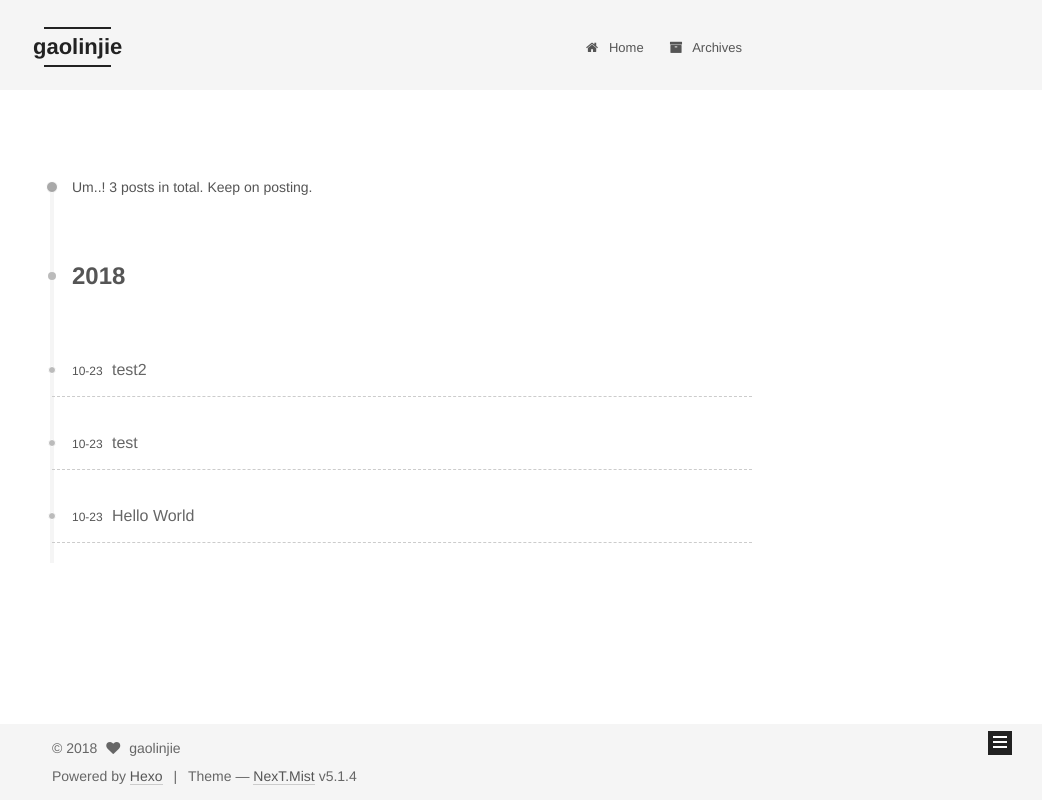
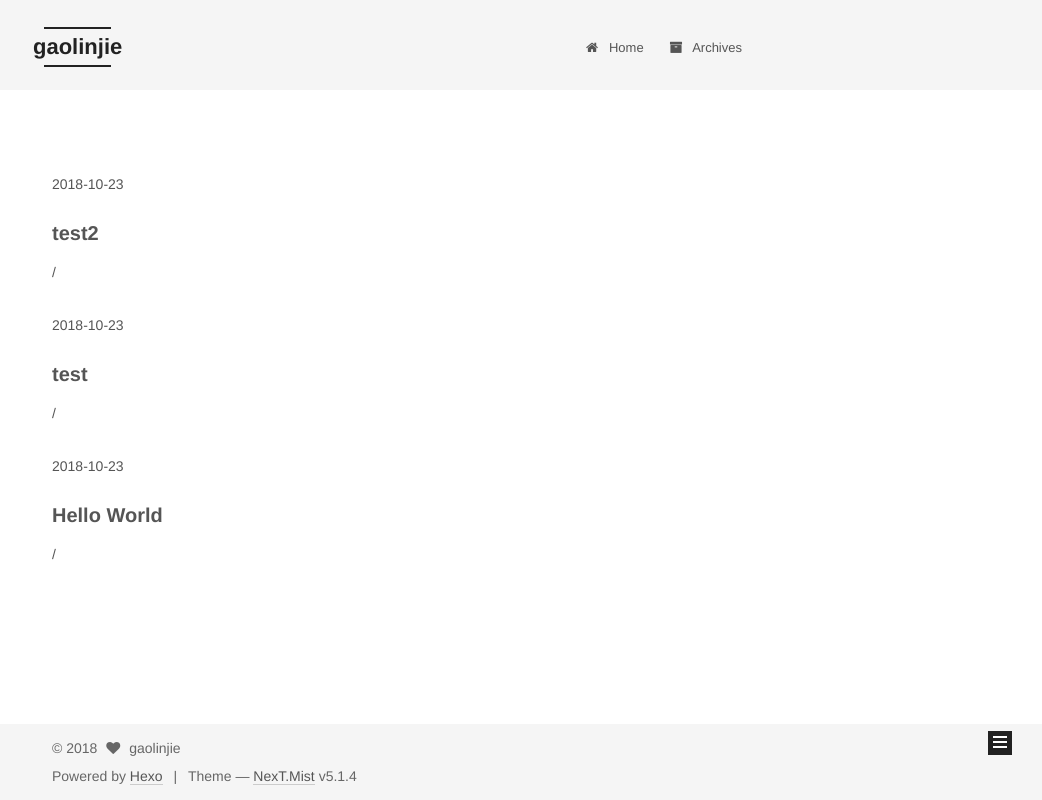
Before and after one commit to gaolinjie/gaolinjie.github.io, a plain HTML site: page index.html in a window 1280 px wide. Shown: the whole page, without its empty margins (238-1280 px from the left). Drawn offline with nearby package versions, Linux system fonts and the light colour scheme; some packages are replaced by stand-ins of ours.

Commit message:
Site updated: 2018-10-24 10:01:05

```diff
--- a/css/main.css
+++ b/css/main.css
@@ -1822,7 +1822,7 @@ pre .javascript .function {
   width: 4px;
   height: 4px;
   border-radius: 50%;
-  background: #d07579;
+  background: #fffe09;
 }
 .links-of-blogroll {
   font-size: 13px;
--- a/index.html
+++ b/index.html
@@ -123,7 +123,7 @@
 
 
 
-  <title>Archive | gaolinjie</title>
+  <title>gaolinjie</title>
 
 
 
@@ -142,7 +142,8 @@
 
 
 
-  <div class="container sidebar-position-left page-archive">
+  <div class="container sidebar-position-left
+  page-home">
     <div class="headband"></div>
 
     <header id="header" class="header" itemscope="" itemtype="http://schema.org/WPHeader">
@@ -215,141 +216,54 @@
         <div class="content-wrap">
           <div id="content" class="content">
 
+  <section id="posts" class="posts-expand">
 
+      <div class="post-preview">
+        <div class="post-time">2018-10-23</div>
+        <div class="post-info">
+            <a href="/2018/10/23/test2/">
+                <h3>
+                    test2
+                </h3>
+            </a>
+            <p>
+                <span>/</span>
 
+            </p>
+        </div>
+    </div>
 
+      <div class="post-preview">
+        <div class="post-time">2018-10-23</div>
+        <div class="post-info">
+            <a href="/2018/10/23/test/">
+                <h3>
+                    test
+                </h3>
+            </a>
+            <p>
+                <span>/</span>
 
-  <div class="post-block archive">
-    <div id="posts" class="posts-collapse">
-      <span class="archive-move-on"></span>
+            </p>
+        </div>
+    </div>
 
-      <span class="archive-page-counter">
+      <div class="post-preview">
+        <div class="post-time">2018-10-23</div>
+        <div class="post-info">
+            <a href="/2018/10/23/hello-world/">
+                <h3>
+                    Hello World
+                </h3>
+            </a>
+            <p>
+                <span>/</span>
 
+            </p>
+        </div>
+    </div>
 
-
-
-
-        Um..! 3 posts in total. Keep on posting.
-      </span>
-
-
-
-
-
-
-
-
-
-          <div class="collection-title">
-            <h1 class="archive-year" id="archive-year-2018">2018</h1>
-          </div>
-
-
-
-
-
-  <article class="post post-type-normal" itemscope="" itemtype="http://schema.org/Article">
-    <header class="post-header">
-
-      <h2 class="post-title">
-
-            <a class="post-title-link" href="/2018/10/23/test2/" itemprop="url">
-
-                <span itemprop="name">test2</span>
-
-            </a>
-
-      </h2>
-
-      <div class="post-meta">
-        <time class="post-time" itemprop="dateCreated" datetime="2018-10-23T23:37:55+08:00" content="2018-10-23">
-          10-23
-        </time>
-      </div>
-
-    </header>
-  </article>
-
-
-
-
-
-
-
-
-
-
-
-
-
-
-  <article class="post post-type-normal" itemscope="" itemtype="http://schema.org/Article">
-    <header class="post-header">
-
-      <h2 class="post-title">
-
-            <a class="post-title-link" href="/2018/10/23/test/" itemprop="url">
-
-                <span itemprop="name">test</span>
-
-            </a>
-
-      </h2>
-
-      <div class="post-meta">
-        <time class="post-time" itemprop="dateCreated" datetime="2018-10-23T22:41:18+08:00" content="2018-10-23">
-          10-23
-        </time>
-      </div>
-
-    </header>
-  </article>
-
-
-
-
-
-
-
-
-
-
-
-
-
-
-  <article class="post post-type-normal" itemscope="" itemtype="http://schema.org/Article">
-    <header class="post-header">
-
-      <h2 class="post-title">
-
-            <a class="post-title-link" href="/2018/10/23/hello-world/" itemprop="url">
-
-                <span itemprop="name">Hello World</span>
-
-            </a>
-
-      </h2>
-
-      <div class="post-meta">
-        <time class="post-time" itemprop="dateCreated" datetime="2018-10-23T22:34:32+08:00" content="2018-10-23">
-          10-23
-        </time>
-      </div>
-
-    </header>
-  </article>
-
-
-
-
-
-    </div>
-  </div>
-
-
-
-
+  </section>
 
 
 
```
